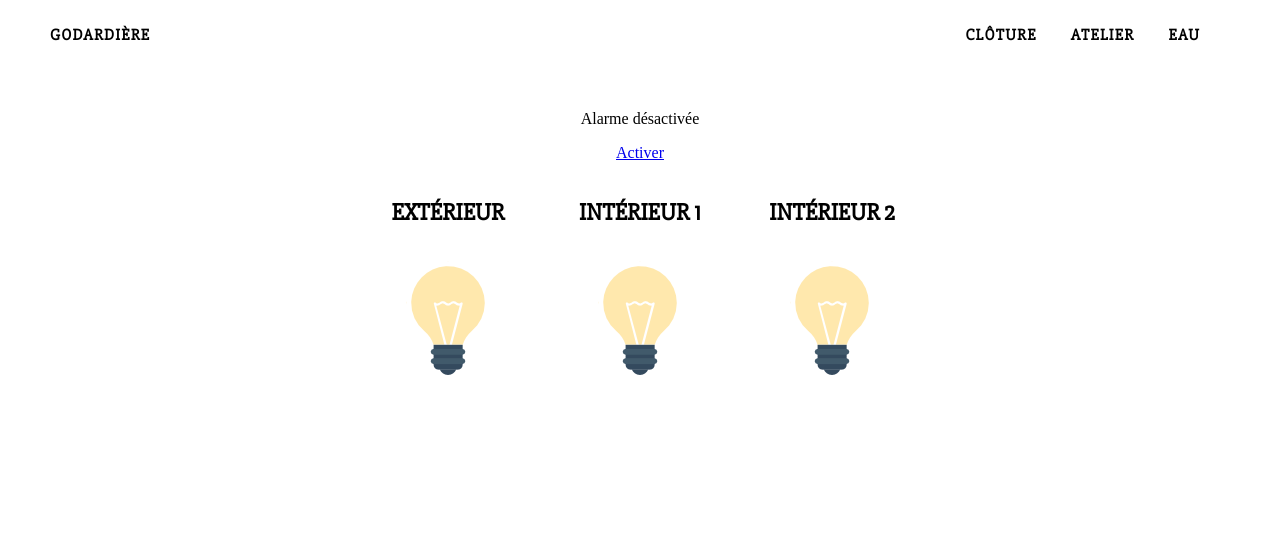
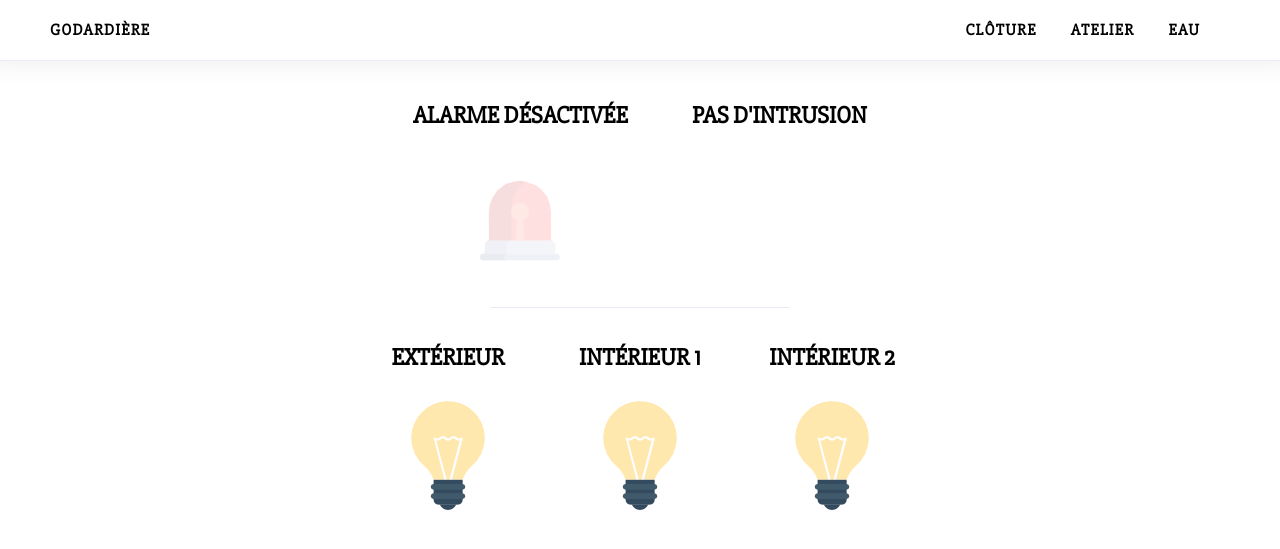
Before and after one commit to tartopum/atelier, a Flask app: template atelier/templates/workshop.html in a window 1280 px wide. Shown: the top 549 px of the page. Run offline with Flask 2, Linux system fonts and the light colour scheme; the template is opened without the code that fills it, so the values that code supplies are empty; parts of the project's set-up code (start-up, migrations or seed data) failed here and were passed over.

Commit message:
Add icons for alarm

```diff
--- a/atelier/static/style.css
+++ b/atelier/static/style.css
@@ -10,14 +10,16 @@ h1, h2 {
 
 header {
     display: flex;
-    padding: 25px 50px;
-    margin-bottom: 40px;
+    padding: 20px 50px;
+    margin-bottom: 20px;
     font-family: Slabo, Helvetica, Arial, sans-serif;
     text-transform: uppercase;
     font-size: 16px;
     font-weight: bold;
     letter-spacing: 1.2px;
     color: rgb(34, 34, 34);
+    border-bottom: 1px solid #e7edf2;
+    box-shadow: 0px -15px 30px 15px rgba(0, 0, 0, 0.08);
 }
 
 header div {
@@ -56,9 +58,23 @@ header .nav  ul li.active {
     text-align: center;
 }
 
-#workshop-wrapper .lights > div {
+#workshop-wrapper h2 {
+    margin: 0;
+    margin-bottom: 10px;
+}
+
+#workshop-wrapper .sep {
+    border-bottom: 1px solid #e7edf2;
+    width: 300px;
+    margin: 15px auto;
+}
+
+#workshop-wrapper .lights > div,
+#workshop-wrapper .alarm > div
+{
     display: inline-block;
-    margin: 0 30px;
+    vertical-align: top;
+    margin: 20px 30px;
 }
 
 .arduino-404 h1 img {
--- a/atelier/templates/workshop.html
+++ b/atelier/templates/workshop.html
@@ -1,16 +1,31 @@
 {% extends "layout.html" %}
 {% block content %}
 <div id="workshop-wrapper">
-    {% if alarm["listen"] == "1" %}
-        <p>Alarme en écoute</p>
-        <p><a href="{{ url_for('alarm.listen', on="0") }}">Désactiver</a></p>
-    {% else %}
-        <p>Alarme désactivée</p>
-        <p><a href="{{ url_for('alarm.listen', on="1") }}">Activer</a></p>
-    {% endif %}
-    {% if alarm["breach"] == "1" %}
-        <p>Intrusion détectée !</p>
-    {% endif %}
+    <div class="alarm">
+        <div>
+        {% if alarm["listen"] == "1" %}
+            <h2>Alarme en écoute</h2>
+            <a href="{{ url_for('alarm.listen', on="0") }}">
+                <img src="{{ url_for('static', filename='img/alarm_listen_on.png') }}" alt="Alarme en écoute. Cliquer pour désactiver." />
+            </a>
+        {% else %}
+            <h2>Alarme désactivée</h2>
+            <a href="{{ url_for('alarm.listen', on="1") }}">
+                <img src="{{ url_for('static', filename='img/alarm_listen_off.png') }}" alt="Alarme désactivée. Cliquer pour activer." />
+            </a>
+        {% endif %}
+        </div>
+        <div>
+        {% if alarm["breach"] == "1" %}
+            <h2>Intrusion détectée !</h2>
+            <img src="{{ url_for('static', filename='img/alarm_breach_on.png') }}" alt="Intrusion détectée !" />
+        {% else %}
+            <h2>Pas d'intrusion</h2>
+        {% endif %}
+        </div>
+    </div>
+
+    <div class="sep"></div>
 
     <div class="lights">
         <div>
```
Also changed, not shown: atelier/static/img/alarm_breach_on.png (added), atelier/static/img/alarm_detector_on.gif (deleted), atelier/static/img/alarm_listen_off.png (added), atelier/static/img/alarm_listen_on.png (added), atelier/static/img/alarm_off.png (deleted), atelier/static/img/alarm_on.png (deleted), atelier/static/img/loader.gif (deleted), atelier/static/img/loader.png (deleted).
